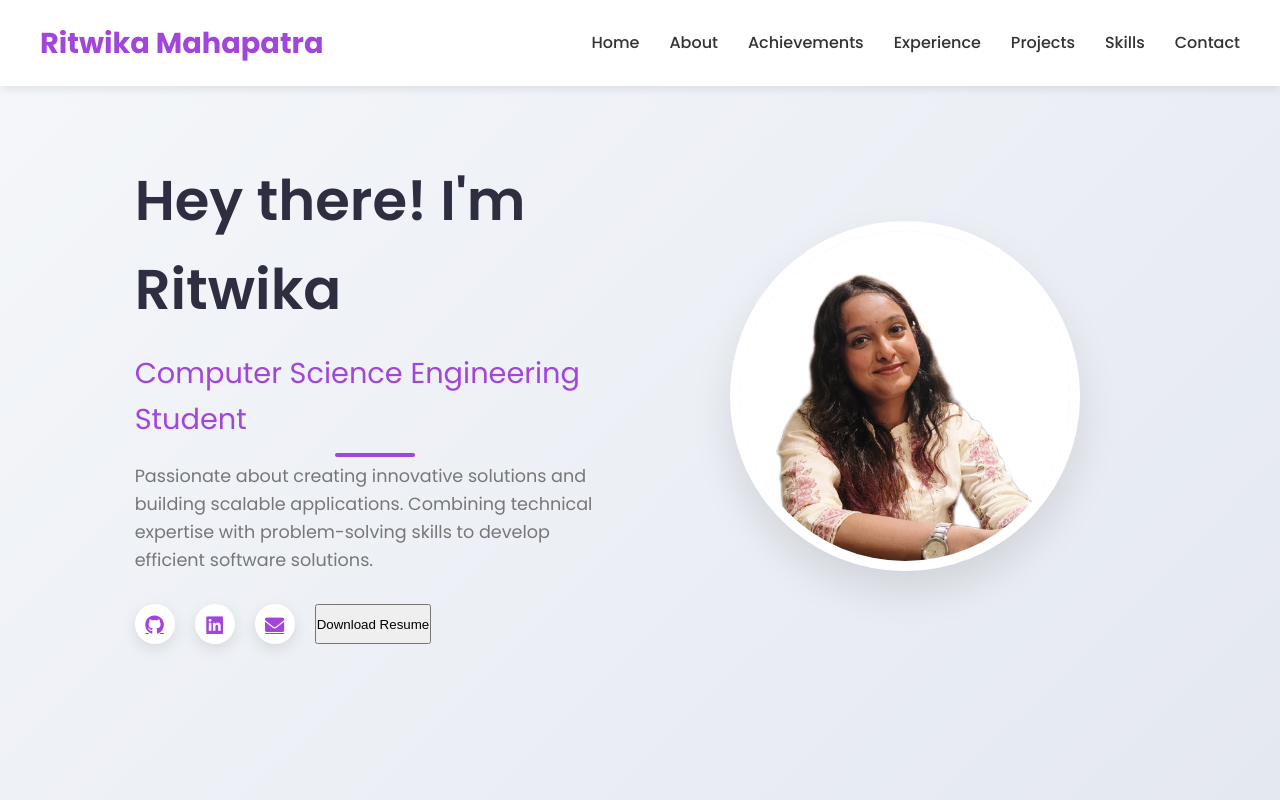
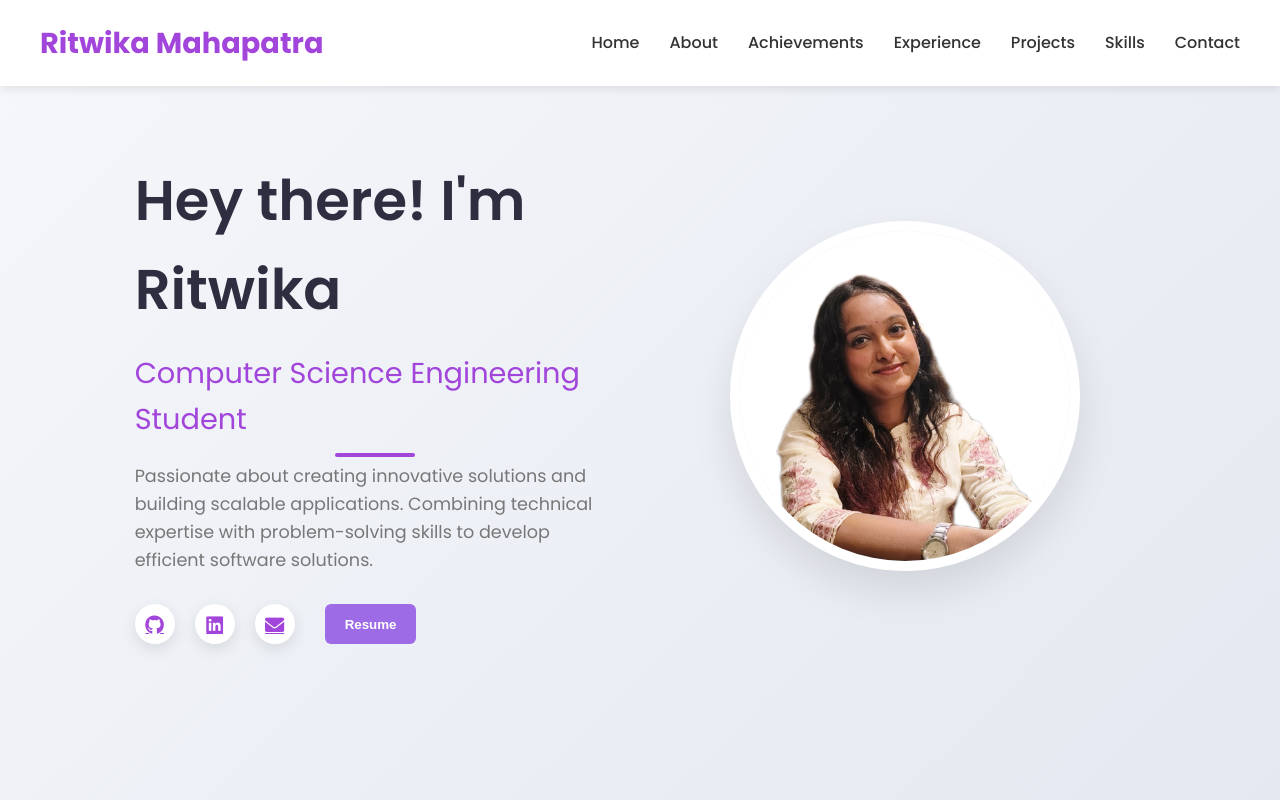
Before and after one commit to Ritwika-14/portfolio-ritwika, a plain HTML site: page index.html in a window 1280 px wide. Shown: the top 800 px of the page. Drawn offline with Linux system fonts and the light colour scheme.

Commit message:
Added download resume button

```diff
--- a/index.html
+++ b/index.html
@@ -39,7 +39,7 @@
           <a href="https://github.com/Ritwika-14" target="_blank"><i class="fab fa-github"></i></a>
           <a href="https://www.linkedin.com/in/ritwika-mahapatra-a23232254/" target="_blank"><i class="fab fa-linkedin"></i></a>
           <a href="mailto:mahapatraritwika@gmail.com"><i class="fas fa-envelope"></i></a>
-          <button>Download Resume</button>
+          <button href="YOUR_GOOGLE_DRIVE_LINK" target="_blank" class="resume-btn">Resume</button>
         </div>
       </div>
       <div class="hero-image">
--- a/style.css
+++ b/style.css
@@ -81,6 +81,27 @@ p {
     box-shadow: 0 10px 20px rgba(108, 99, 255, 0.2);
 }
 
+.resume-btn {
+  display: inline-block;
+  padding: 10px 20px;
+  background-color: #9e6be7; /* LinkedIn blue */
+  color: white;
+  font-weight: bold;
+  border: none;
+  border-radius: 6px;
+  text-decoration: none;
+  margin-left: 10px;
+  transition: background-color 0.3s ease;
+}
+
+.resume-btn:hover {
+    background: var(--secondary-color);
+    transform: translateY(-5px);
+    box-shadow: 0 10px 20px rgba(108, 99, 255, 0.2);
+    cursor: pointer;
+    background-color: #ffffff; /* LinkedIn blue */
+    color: rgb(149, 59, 200);
+}
 /* Navigation */
 .navbar {
     position: fixed;
```
